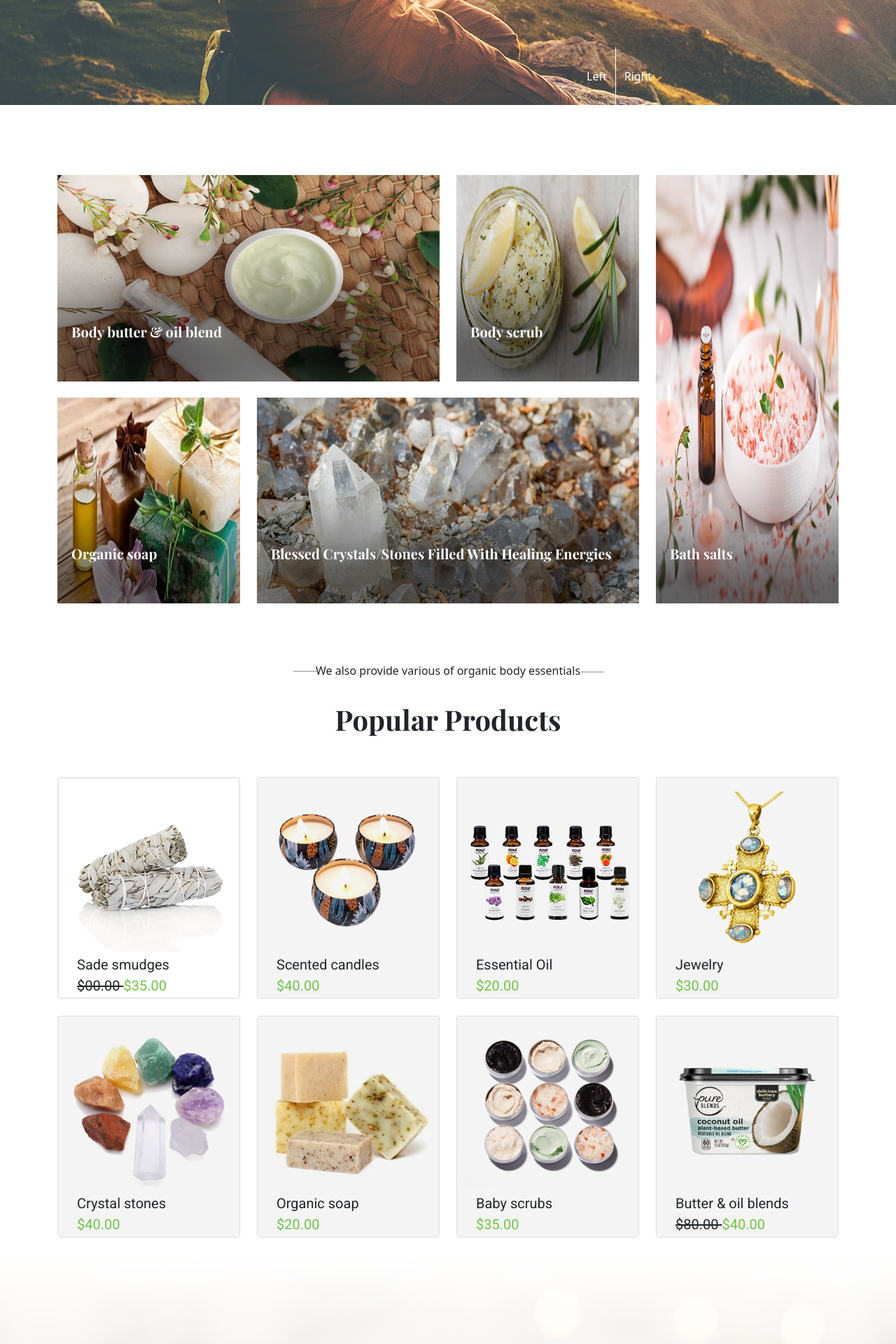
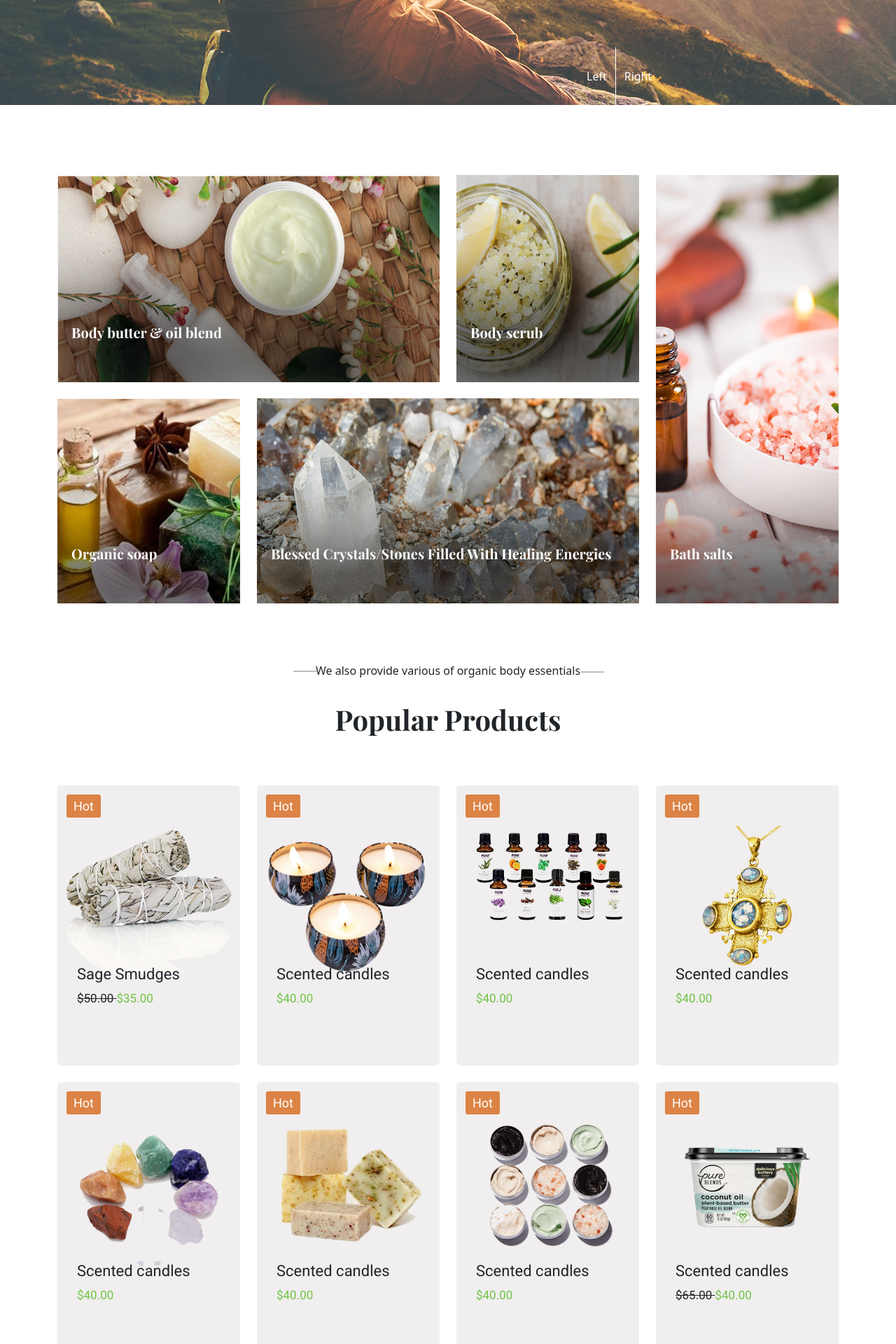
Before and after one commit to shehmirkz/bella-jean, a PHP site: page / in a window 1280 px wide. Shown: the part 773-2693 px from the top of the page at 70% size. Run offline with PHP 8.4, Linux system fonts and the light colour scheme; some libraries are stand-ins or nearby versions.

Commit message:
changes made in product section

```diff
--- a/index.html
+++ b/index.html
@@ -168,149 +168,173 @@
                     </div>
                 </div>
 
-                <div class="row">
-                    <div class="col-xs-12 col-sm-6 col-md-3 col-lg-3">
-                        <div class="card mb-4">
-                            <img src="./images/product-1.png" class="card-img-top" alt="">
-                              <p class="card-img-overlay product-overlay card-text">Sade smudges
-                                <br> <del>$00.00 </del><span class="deal-price">$35.00</span>
+
+                <div class="row product-grid">
+                    <ul>
+                        <div class="col-xs-12 col-sm-12 col-md-3 col-lg-3">
+                            <li class="shop-card">
+                                <div class="shop-button">
+                                    <button class="btn mb-3"><i class="icon-cart"></i></button>
+                                    <button class="btn mb-3"><i class="icon-eye-1"></i></button>
+                                    <button class="btn"><i class="icon-heart-o"></i></button>
+                                </div>
+                                <div class="product-image"  title="Hot">
+                                    <img src="./images/product-1.png" alt="">
+                                </div>
+                                <div class="image-detail">
+                                    <p class="card-img-overlay product-overlay card-text">Sage Smudges
+                                        <br><del>$50.00 </del><span class="deal-price">$35.00</span>
                                         <i class="icon-star-o"></i><i class="icon-star-o"></i><i class="icon-star-o"></i><i class="icon-star-o"></i><i class="icon-star-o"></i>
                                       </p>
-                              <div class="option-button">
-                              <button class="btn btn-secondary button-hover">
-                                  <i class="icon-cart"></i>
-                                  <i class="icon-eye-1"></i>
-                                  <i class="icon-heart-o"></i>
-                              </button>
                                 </div>
-                          </div>
+                            </li>
                         </div>
 
-
-                    <div class="col-xs-12 col-sm-6 col-md-3 col-lg-3">
-                        <div class="card mb-4">
-                            <img src="./images/product-2.png" class="card-img-top" alt="">
+                        <div class="col-xs-12 col-sm-12 col-md-3 col-lg-3">
+                            <li class="shop-card">
+                                <div class="shop-button">
+                                    <button class="btn mb-3"><i class="icon-cart"></i></button>
+                                    <button class="btn mb-3"><i class="icon-eye-1"></i></button>
+                                    <button class="btn"><i class="icon-heart-o"></i></button>
+                                </div>
+                                <div class="product-image" title="Hot">
+                                    <img src="./images/product-2.png" alt="">
+                                </div>
+                                <div class="image-detail">
                                     <p class="card-img-overlay product-overlay card-text">Scented candles
                                         <br><span class="deal-price">$40.00</span>
                                         <i class="icon-star-o"></i><i class="icon-star-o"></i><i class="icon-star-o"></i><i class="icon-star-o"></i><i class="icon-star-o"></i>
                                       </p>
-                              <div class="option-button">
-                                <button class="btn btn-secondary button-hover-b">
-                                    <i class="icon-cart"></i>
-                                    <i class="icon-eye-1"></i>
-                                    <i class="icon-heart-o"></i>
-                                </button>
                                 </div>
+                            </li>
                         </div>
+
+                        <div class="col-xs-12 col-sm-12 col-md-3 col-lg-3">
+                            <li class="shop-card">
+                                <div class="shop-button">
+                                    <button class="btn mb-3"><i class="icon-cart"></i></button>
+                                    <button class="btn mb-3"><i class="icon-eye-1"></i></button>
+                                    <button class="btn"><i class="icon-heart-o"></i></button>
+                                </div>
+                                <div class="product-image" title="Hot">
+                                    <img src="./images/product-3.png" alt="">
+                                </div>
+                                <div class="image-detail">
+                                    <p class="card-img-overlay product-overlay card-text">Scented candles
+                                        <br><span class="deal-price">$40.00</span>
+                                        <i class="icon-star-o"></i><i class="icon-star-o"></i><i class="icon-star-o"></i><i class="icon-star-o"></i><i class="icon-star-o"></i>
+                                      </p>
+                                </div>
+                            </li>
+                        </div>
+
+                        <div class="col-xs-12 col-sm-12 col-md-3 col-lg-3">
+                            <li class="shop-card">
+                                <div class="shop-button">
+                                    <button class="btn mb-3"><i class="icon-cart"></i></button>
+                                    <button class="btn mb-3"><i class="icon-eye-1"></i></button>
+                                    <button class="btn"><i class="icon-heart-o"></i></button>
+                                </div>
+                                <div class="product-image" title="Hot">
+                                    <img src="./images/product-4.png" alt="">
+                                </div>
+                                <div class="image-detail">
+                                    <p class="card-img-overlay product-overlay card-text">Scented candles
+                                        <br><span class="deal-price">$40.00</span>
+                                        <i class="icon-star-o"></i><i class="icon-star-o"></i><i class="icon-star-o"></i><i class="icon-star-o"></i><i class="icon-star-o"></i>
+                                      </p>
+                                </div>
+                            </li>
+                        </div>
+
+                        <div class="col-xs-12 col-sm-12 col-md-3 col-lg-3">
+                            <li class="shop-card">
+                                <div class="shop-button">
+                                    <button class="btn mb-3"><i class="icon-cart"></i></button>
+                                    <button class="btn mb-3"><i class="icon-eye-1"></i></button>
+                                    <button class="btn"><i class="icon-heart-o"></i></button>
+                                </div>
+                                <div class="product-image" title="Hot">
+                                    <img src="./images/product-5.png" alt="">
+                                </div>
+                                <div class="image-detail">
+                                    <p class="card-img-overlay product-overlay card-text">Scented candles
+                                        <br><span class="deal-price">$40.00</span>
+                                        <i class="icon-star-o"></i><i class="icon-star-o"></i><i class="icon-star-o"></i><i class="icon-star-o"></i><i class="icon-star-o"></i>
+                                      </p>
+                                </div>
+                            </li>
+                        </div>
+
+                        <div class="col-xs-12 col-sm-12 col-md-3 col-lg-3">
+                            <li class="shop-card">
+                                <div class="shop-button">
+                                    <button class="btn mb-3"><i class="icon-cart"></i></button>
+                                    <button class="btn mb-3"><i class="icon-eye-1"></i></button>
+                                    <button class="btn"><i class="icon-heart-o"></i></button>
+                                </div>
+                                <div class="product-image" title="Hot">
+                                    <img src="./images/product-6.png" alt="">
+                                </div>
+                                <div class="image-detail">
+                                    <p class="card-img-overlay product-overlay card-text">Scented candles
+                                        <br><span class="deal-price">$40.00</span>
+                                        <i class="icon-star-o"></i><i class="icon-star-o"></i><i class="icon-star-o"></i><i class="icon-star-o"></i><i class="icon-star-o"></i>
+                                      </p>
+                                </div>
+                            </li>
+                        </div>
+
+                        <div class="col-xs-12 col-sm-12 col-md-3 col-lg-3">
+                            <li class="shop-card">
+                                <div class="shop-button">
+                                    <button class="btn mb-3"><i class="icon-cart"></i></button>
+                                    <button class="btn mb-3"><i class="icon-eye-1"></i></button>
+                                    <button class="btn"><i class="icon-heart-o"></i></button>
+                                </div>
+                                <div class="product-image" title="Hot">
+                                    <img src="./images/product-7.png" alt="">
+                                </div>
+                                <div class="image-detail">
+                                    <p class="card-img-overlay product-overlay card-text">Scented candles
+                                        <br><span class="deal-price">$40.00</span>
+                                        <i class="icon-star-o"></i><i class="icon-star-o"></i><i class="icon-star-o"></i><i class="icon-star-o"></i><i class="icon-star-o"></i>
+                                      </p>
+                                </div>
+                            </li>
+                        </div>
+
+                        <div class="col-xs-12 col-sm-12 col-md-3 col-lg-3">
+                            <li class="shop-card">
+                                <div class="shop-button">
+                                    <button class="btn mb-3"><i class="icon-cart"></i></button>
+                                    <button class="btn mb-3"><i class="icon-eye-1"></i></button>
+                                    <button class="btn"><i class="icon-heart-o"></i></button>
+                                </div>
+                                <div class="product-image" title="Hot">
+                                    <img src="./images/product-8.png" alt="">
+                                </div>
+                                <div class="image-detail">
+                                    <p class="card-img-overlay product-overlay card-text">Scented candles
+                                        <br><del>$65.00 </del><span class="deal-price">$40.00</span>
+                                        <i class="icon-star-o"></i><i class="icon-star-o"></i><i class="icon-star-o"></i><i class="icon-star-o"></i><i class="icon-star-o"></i>
+                                      </p>
+                                </div>
+                            </li>
                         </div>
 
 
-                    <div class="col-xs-12 col-sm-6 col-md-3 col-lg-3">
-                        <div class="card mb-4">
-                            <img src="./images/product-3.png" class="card-img-top" alt="">
-                              <p class="card-img-overlay product-overlay card-text">Essential Oil
-                                <br> <span class="deal-price">$20.00</span>
-                                <i class="icon-star-o"></i><i class="icon-star-o"></i><i class="icon-star-o"></i><i class="icon-star-o"></i><i class="icon-star-o"></i>
-                              </p>
-                              <div class="option-button">
-                                <button class="btn btn-secondary button-hover-b">
-                                    <i class="icon-cart"></i>
-                                    <i class="icon-eye-1"></i>
-                                    <i class="icon-heart-o"></i>
-                                </button>
-                              </div>
-                          </div>
-                    </div>
 
 
-                    <div class="col-xs-12 col-sm-6 col-md-3 col-lg-3">
-                        <div class="card mb-4">
-                            <img src="./images/product-4.png" class="card-img-top" alt="">
-                              <p class="card-img-overlay product-overlay card-text">Jewelry
-                                <br><span class="deal-price">$30.00</span>
-                                <i class="icon-star-o"></i><i class="icon-star-o"></i><i class="icon-star-o"></i><i class="icon-star-o"></i><i class="icon-star-o"></i>
-                              </p>
-                              <div class="option-button">
-                                <button class="btn btn-secondary button-hover-b">
-                                    <i class="icon-cart"></i>
-                                    <i class="icon-eye-1"></i>
-                                    <i class="icon-heart-o"></i>
-                                </button>
-                              </div>
-                          </div>
-                    </div>
 
 
-                    <div class="col-xs-12 col-sm-6 col-md-3 col-lg-3">
-                        <div class="card mb-4">
-                            <img src="./images/product-5.png" class="card-img-top" alt="">
-                              <p class="card-img-overlay product-overlay card-text">Crystal stones
-                                <br><span class="deal-price">$40.00</span>
-                                <i class="icon-star-o"></i><i class="icon-star-o"></i><i class="icon-star-o"></i><i class="icon-star-o"></i><i class="icon-star-o"></i>
-                              </p>
-                              <div class="option-button">
-                                <button class="btn btn-secondary button-hover-b">
-                                    <i class="icon-cart"></i>
-                                    <i class="icon-eye-1"></i>
-                                    <i class="icon-heart-o"></i>
-                                </button>
-                              </div>
-                          </div>
-                    </div>
 
 
-                    <div class="col-xs-12 col-sm-6 col-md-3 col-lg-3">
-                        <div class="card mb-4">
-                            <img src="./images/product-6.png" class="card-img-top" alt="">
-                              <p class="card-img-overlay product-overlay card-text">Organic soap
-                                <br><span class="deal-price">$20.00</span>
-                                <i class="icon-star-o"></i><i class="icon-star-o"></i><i class="icon-star-o"></i><i class="icon-star-o"></i><i class="icon-star-o"></i>
-                              </p>
-                              <div class="option-button">
-                                <button class="btn btn-secondary button-hover-b">
-                                    <i class="icon-cart"></i>
-                                    <i class="icon-eye-1"></i>
-                                    <i class="icon-heart-o"></i>
-                                </button>
-                              </div>
-                          </div>
-                    </div>
 
 
-                    <div class="col-xs-12 col-sm-6 col-md-3 col-lg-3">
-                        <div class="card mb-4">
-                            <img src="./images/product-7.png" class="card-img-top" alt="">
-                              <p class="card-img-overlay product-overlay card-text">Baby scrubs
-                                <br><span class="deal-price">$35.00</span>
-                                <i class="icon-star-o"></i><i class="icon-star-o"></i><i class="icon-star-o"></i><i class="icon-star-o"></i><i class="icon-star-o"></i>
-                              </p>
-                              <div class="option-button">
-                                <button class="btn btn-secondary button-hover-b">
-                                    <i class="icon-cart"></i>
-                                    <i class="icon-eye-1"></i>
-                                    <i class="icon-heart-o"></i>
-                                </button>
-                              </div>
-                          </div>
-                    </div>
 
 
-                    <div class="col-xs-12 col-sm-6 col-md-3 col-lg-3">
-                        <div class="card mb-4">
-                            <img src="./images/product-8.png" class="card-img-top" alt="">
-                              <p class="card-img-overlay product-overlay card-text">Butter & oil blends
-                                <br> <del>$80.00 </del><span class="deal-price">$40.00</span>
-                                <i class="icon-star-o"></i><i class="icon-star-o"></i><i class="icon-star-o"></i><i class="icon-star-o"></i><i class="icon-star-o"></i>
-                              </p>
-                              <div class="option-button">
-                                <button class="btn btn-secondary button-hover-b">
-                                    <i class="icon-cart"></i>
-                                    <i class="icon-eye-1"></i>
-                                    <i class="icon-heart-o"></i>
-                                </button>
-                              </div>
-                          </div>
-                    </div>
+                    </ul>
                 </div>
 
 
@@ -458,9 +482,9 @@
                 <!-- Section: Links -->
                 <section class="">
                 <!--Grid row-->
-                <div class="row">
+                <div class="row text-start">
                     <!--Grid column-->
-                    <div class="col-xs-6 col-sm-6 col-md-6 col-lg-3 mb-4 mb-md-0 text-start">
+                    <div class="col-xs-6 col-sm-6 col-md-3 col-lg-3 grid-div">
                     <h5 class="pb-2 footer-heading">My Account</h5>
                     <ul class="list-unstyled mb-0 text-start">
                         <li>
@@ -489,7 +513,7 @@
                     <!--Grid column-->
 
                     <!--Grid column-->
-                    <div class="col-xs-6 col-sm-6 col-md-6 col-lg-3 mb-4 mb-md-0 text-start">
+                    <div class="col-xs-6 col-sm-6 col-md-3 col-lg-3 grid-div">
                         <h5 class="pb-2 footer-heading">Information</h5>
                         <ul class="list-unstyled mb-0 text-start">
                             <li>
@@ -518,7 +542,7 @@
                     <!--Grid column-->
 
                     <!--Grid column-->
-                    <div class="col-xs-6 col-sm-6 col-md-6 col-lg-3 mb-4 mb-md-0 text-start">
+                    <div class="col-xs-6 col-sm-6 col-md-3 col-lg-3 grid-div">
                         <h5 class="pb-2 footer-heading">Quick links</h5>
                         <ul class="list-unstyled mb-0 text-start">
                             <li>
@@ -547,7 +571,7 @@
                     <!--Grid column-->
 
                     <!--Grid column-->
-                    <div class="col-xs-6 col-sm-6 col-md-6 col-lg-3 mb-4 mb-md-0 text-start">
+                    <div class="col-xs-6 col-sm-6 col-md-3 col-lg-3 grid-div">
                         <h5 class="pb-2 footer-heading">Catagories</h5>
                         <ul class="list-unstyled mb-0 text-start">
                             <li>
--- a/style.css
+++ b/style.css
@@ -201,14 +201,13 @@
 
 .product-overlay {
     position: absolute;
-    top: 259px !important;
+    top: 303px !important;
     right: 0;
     bottom: 0;
     left: 11px !important;
     padding: 1rem;
     font-family: 'Roboto', sans-serif;
     font-weight: 400;
-    font-size: 20px;
 }
 
 
@@ -255,19 +254,145 @@
     display: flex;
 }
 
+
+
+
+
+
+.product-grid ul {
+    padding: 0;
+    margin: 0;
+    display: flex;
+    flex-wrap: wrap;
+}
+
+
+.shop-card {
+    list-style: none;
+    background-color: #f0eeee;
+    border: 1px solid #f0eeee;
+    position: relative;
+    height: 400px;
+    border-radius: 5px;
+    padding: 10px;
+    margin: 12px;
+    display: inline-block;
+}
+
+.shop-button {
+    display: inline-block;
+    background-color: #f0eeee;
+    padding: 6px;
+    width: 14%;
+    position: absolute;
+    text-align: center;
+    top: 0;
+    right: 0;
+    display: none;
+}
+
+.shop-card:hover{
+    background-color: #fff;
+}
+.shop-card:hover .shop-button {
+    display: block;
+}
+
+.shop-button button {
+    padding: 0 !important;
+}
+
+.shop-button button:hover i {
+    background-color: #cccbcb;
+}
+
+.product-image {
+    width: 100%;
+}
+
+
+li .product-image::before {
+    content: attr(title);
+    background-color: #dc8345;
+    font-family: 'Roboto', sans-serif;
+    font-size: 18px;
+    padding: 3px 10px;
+    position: absolute;
+    top: 12px;
+    left: 12px;
+    border-radius: 3px;
+    color: #fff;
+}
+
+.product-image img {
+    width: 100%;
+    padding-top: 36px;
+}
+
+del {
+    font-family: 'Roboto', sans-serif;
+    font-weight: 400;
+    font-size: 17px;
+}
+
+.deal-price {
+    font-family: 'Roboto', sans-serif;
+    font-weight: 400;
+    font-size: 17px;
+}
+
+.image-detail p {
+    font-family: 'Roboto', sans-serif;
+    font-weight: 400;
+    font-size: 22px;
+}
+
+
+.icon-star-o {
+    color: #e0d111;
+    float: right;
+    font-size: 12px;
+    position: relative;
+    top: 19px;
+}
+
+
+
+
+
+
+
+
+/*
+.card {
+    height: 130%;
+    width: 100%;
+}
+
+.card img {
+    width: 100%;
+}
+
+.card:hover .option-button {
+    display: block;
+}
+
 .option-button {
     left: 261px;
     right: 0;
     position: absolute;
+    display: none;
+    cursor: pointer;
+    background-color: rgba(190, 190, 190, 0.938) !important;
 }
 
 
 .button-hover {
     display: none;
     cursor: pointer;
-    background-color: #fff !important;
-    border-color: #fff !important;
-}
+    /* background-color: #fff !important;
+    border-color: #fff !important; */
+/* }
 .button-hover:hover {
     display: block !important;
     background-color: rgba(190, 190, 190, 0.938) !important;
@@ -342,11 +478,7 @@
 .deal-price {
     color: #6fc446;
 }
-.icon-star-o {
-    color: #e0d111;
-    margin-left: -4px;
-    float: right;
-}
+
 
 .deal-overlay {
     position: absolute;
@@ -488,19 +620,7 @@
         bottom: 27px;
     }
 
-    .option-button {
-        left: 218px;
-        right: 0;
-        position: absolute;
-    }
 
-    .button-hover:hover {
-        padding: 18px 8px !important;
-    }
-
-    .button-hover-b:hover {
-        padding: 18px 8px !important;
-    }
 
     .deal-overlay {
         position: absolute;
```
Also changed, not shown: other parts of style.css (+136 -49 lines), images/grid-1.png, images/grid-2.png, images/grid-3.png, images/grid-4.png, images/grid-5.png, images/product-1.png, images/product-2.png, images/product-3.png, images/product-4.png, images/product-5.png, images/product-6.png, images/product-7.png, images/product-8.png. Lines whose indentation alone changed are shown as unchanged.
